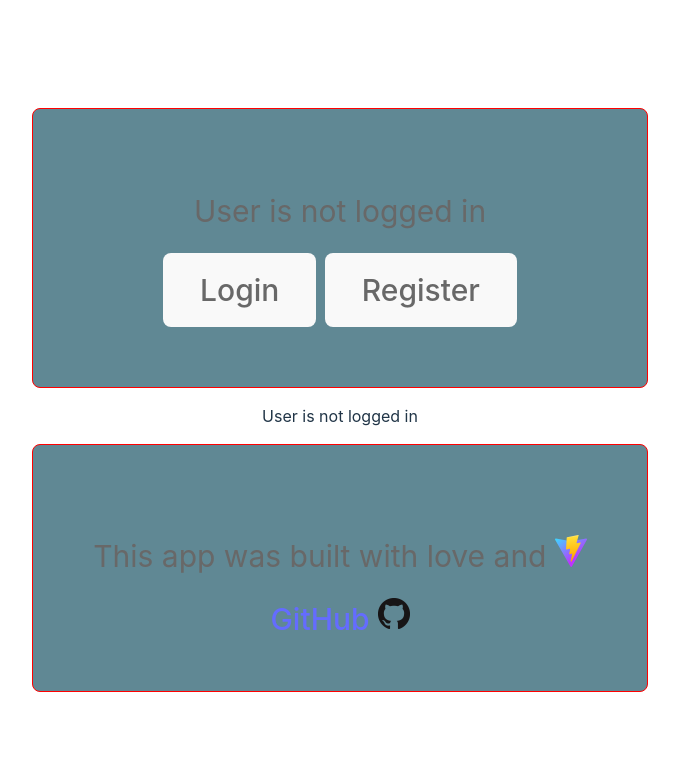
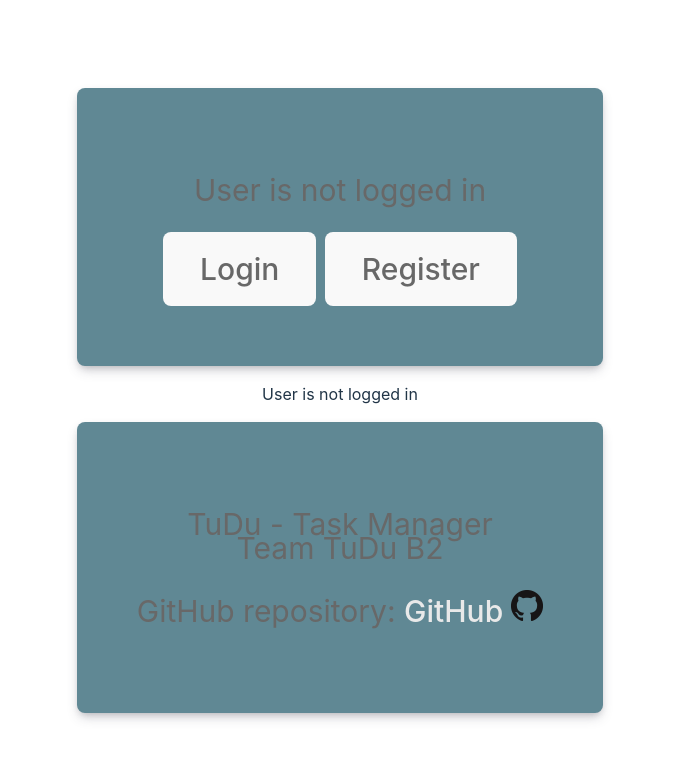
Before and after one commit to TINF21B2-Software-Engineering-TuDU/TuDu-Frontend, a Svelte app: page / in a window 1280 px wide. Shown: the top 760 px of the page, without its empty margins (300-979 px from the left). Built offline with nearby package versions, Linux system fonts and the light colour scheme.

Commit message:
change color of tag <a>

```diff
--- a/src/app.css
+++ b/src/app.css
@@ -17,7 +17,7 @@
 
 a {
   font-weight: 500;
-  color: #646cff;
+  color: #E9E9E9;
   text-decoration: inherit;
 }
 a:hover {
@@ -83,7 +83,7 @@ button:focus-visible {
 
 div.outline {
   border-radius: 8px;
-  border: 1px solid red;
+  box-shadow: rgba(70, 70, 92, 0.25) 0px 6px 12px -2px, rgba(78, 75, 75, 0.3) 0px 3px 7px -3px;
   padding: 60px;
   text-align: center;
   background-color: #608894;
--- a/src/lib/Footer.svelte
+++ b/src/lib/Footer.svelte
@@ -2,15 +2,14 @@
 </script>
 
 <p>
-  This app was built with love and <img
-    src="/vite.svg"
-    class="logo"
-    alt="Vite Logo"
-  />
+  TuDu - Task Manager <br /> Team TuDu B2
 </p>
-<a href="https://github.com/TuDU-SE">
-  GitHub <img src="src\assets\GitHub-Mark-32px.png" class="logo" alt="Mark" />
-</a>
+<p>
+  GitHub repository:
+  <a href="https://github.com/TuDU-SE">
+    GitHub <img src="src\assets\GitHub-Mark-32px.png" class="logo" alt="Mark" />
+  </a>
+</p>
 
 <style>
 </style>
```
